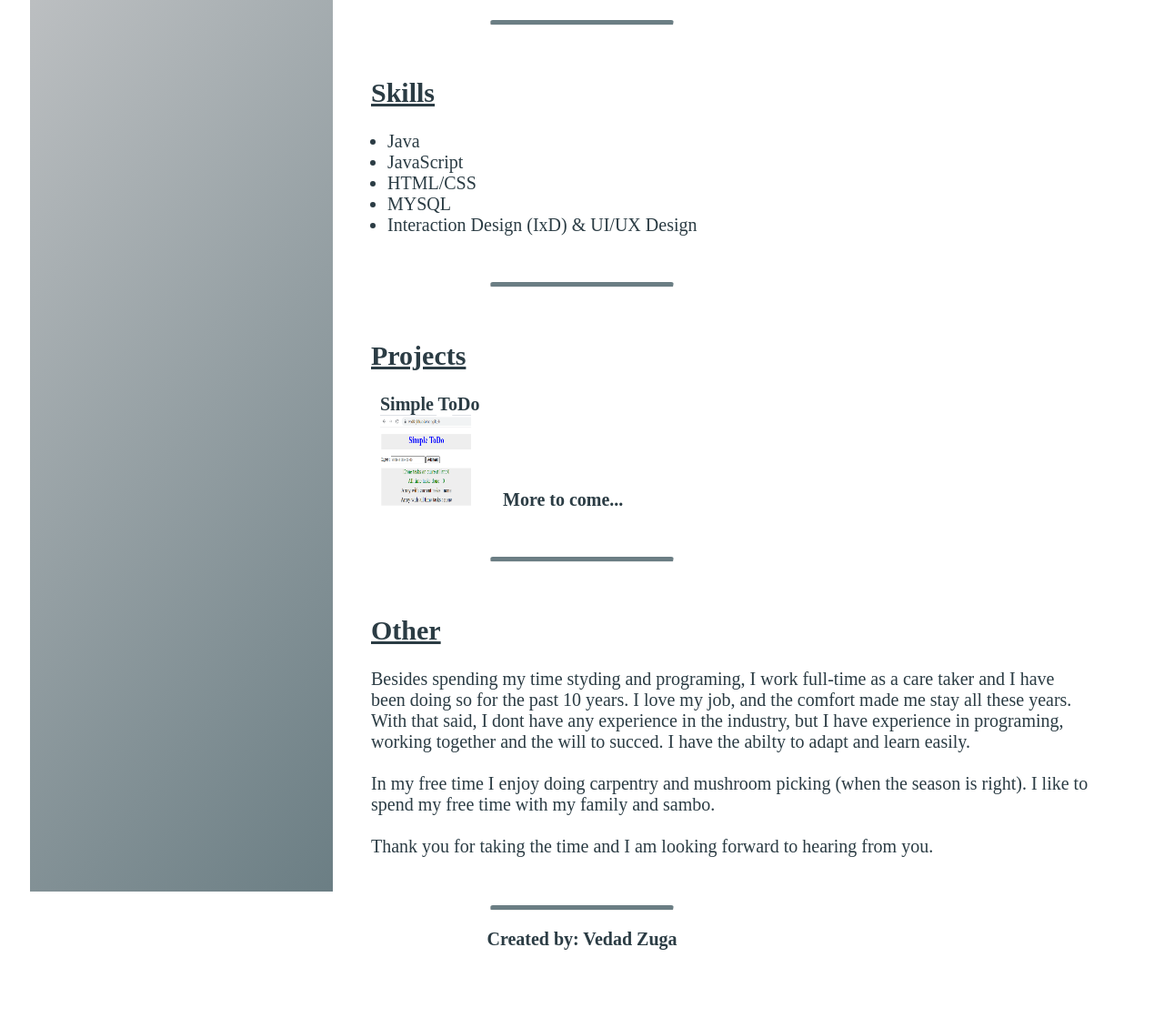
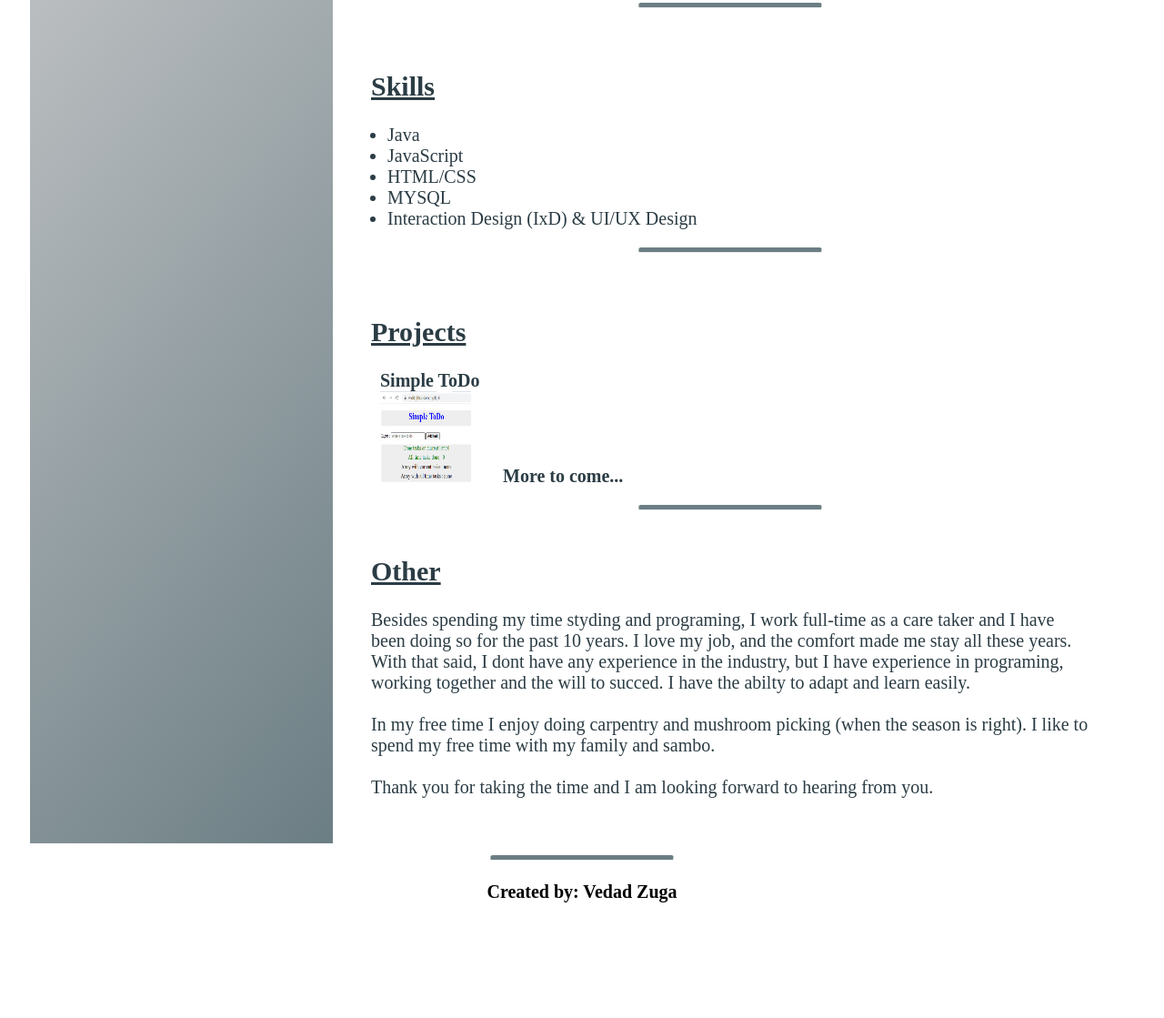
Before and after one commit to ved0/Uppgift_7, a plain HTML site: page index.html in a window 1280 px wide. Shown: the part 892-2011 px from the top of the page at 91% size. After the commit the page ends 1961 px from the top, so only its background shows below. Drawn offline with Linux system fonts and the light colour scheme.

Commit message:
<hr> elements
Changed the position of the dividers!

```diff
--- a/index.html
+++ b/index.html
@@ -58,13 +58,15 @@
                     <span class="blink-me" id="blink-me">|</span><br>
                 </h1>
             </div>
-            <p> I am studying software development at Lernias Yrkeshögskola. The focus of my educations lies in Java, Javascript, HTML/CSS.
+            <p> I am studying software development at Lernias Yrkeshögskola. The focus of my educations lies in Java,
+                Javascript, HTML/CSS.
                 This site is one of my first projects and it will be updated as my skills evolve and porfolio grows.
-                I am passionate about every project I do and I am always eager to do more, so I hope that you like what you see. <br>
+                I am passionate about every project I do and I am always eager to do more, so I hope that you like what
+                you see. <br>
                 This is just the start, so sit down, enjoy and welcome to my software developing journey.
+                <hr class="rounded-divider">
             </p>
         </div>
-        <hr class="rounded-divider">
     </div>
     <div class="experiences">
         <div class="container" id="experiences">
@@ -76,9 +78,9 @@
             2010 - 2012
             <p class="workplace">Volvo Cars</p>
             <p class="position">Machine operator</p>
-            </p><br>
+            <hr class="rounded-divider">
+            </p>
         </div>
-        <hr class="rounded-divider">
     </div>
     <div class="skills">
         <div class="container" id="skills">
@@ -91,39 +93,43 @@
                 <li>MYSQL</li>
                 <li>Interaction Design (IxD) & UI/UX Design</li>
             </ul>
-            </p><br>
+            <hr class="rounded-divider">
+            </p>
         </div>
-        <hr class="rounded-divider">
     </div>
     <div class="projects">
         <div class="container" id="projects1">
             <h2>Projects</h2>
             <ul class="projectList">
                 <li>Simple ToDo<br>
-              <a href="https://ved0.github.io/uppgift_4/"><img class="project" src="simpletodo.png"></img></a>
+                    <a href="https://ved0.github.io/uppgift_4/"><img class="project" src="simpletodo.png"></img></a>
                 </li>
                 <li class="otherProjects">More to come...
                 </li>
             </ul>
-            <br>
+            <hr class="rounded-divider">
         </div>
-        <hr class="rounded-divider">
 
         <div class="Other">
             <div class="container" id="other">
                 <h2>Other</h3>
-                    <p> Besides spending my time styding and programing, I work full-time as a care taker and I have been doing so for the past 10 years.
-                        I love my job, and the comfort made me stay all these years. With that said, I dont have any experience in the industry, but I have experience
-                        in programing, working together and the will to succed. I have the abilty to adapt and learn easily.<br><br>
-                        In my free time I enjoy doing carpentry and mushroom picking (when the season is right). I like to spend my free time with my family and sambo.<br><br>
+                    <p> Besides spending my time styding and programing, I work full-time as a care taker and I have
+                        been doing so for the past 10 years.
+                        I love my job, and the comfort made me stay all these years. With that said, I dont have any
+                        experience in the industry, but I have experience
+                        in programing, working together and the will to succed. I have the abilty to adapt and learn
+                        easily.<br><br>
+                        In my free time I enjoy doing carpentry and mushroom picking (when the season is right). I like
+                        to spend my free time with my family and sambo.<br><br>
                         Thank you for taking the time and I am looking forward to hearing from you.
                     </p><br>
             </div>
         </div>
         <div class="footer">
             <footer>
-                <hr class="rounded-divider">
-                <p> Created by: Vedad Zuga
+                <p>
+                    <hr class="rounded-divider"><br>
+                    Created by: Vedad Zuga
                 </p>
             </footer>
         </div>
--- a/main.css
+++ b/main.css
@@ -71,7 +71,7 @@ i {
 
 .imageDiv {
     position: absolute;
-    height: 1770px;
+    height: 1717px;
     width: 333px;
     margin-left: 25px;
     background-image: linear-gradient(130deg, #eae4e4, #6b7e84);
@@ -81,6 +81,7 @@ i {
 
 footer {
     font-size: 20px;
+    margin:auto;
     color: black;
     text-align: center;
     font-weight: bold;
@@ -96,6 +97,7 @@ footer {
     border-top: 5px solid #6b7e84;
     border-radius: 5px;
     width: 200px;
+    margin:auto;
 }
 
 h1 {
```
